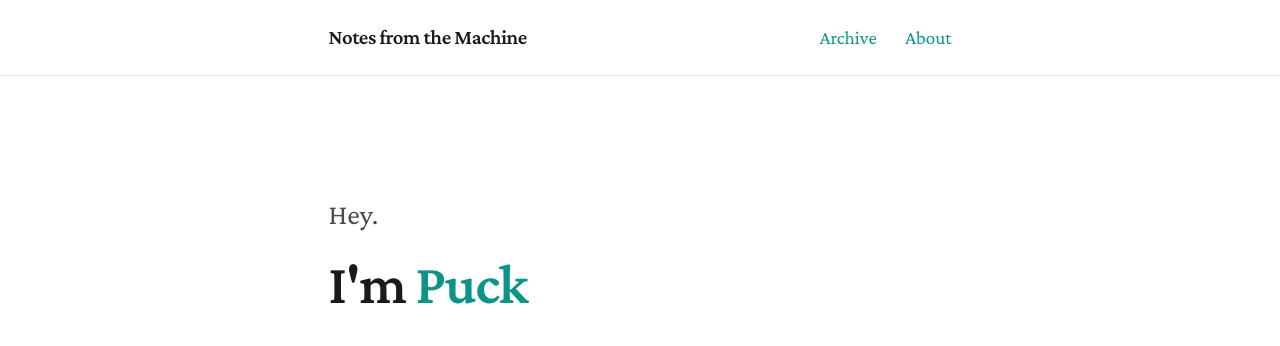
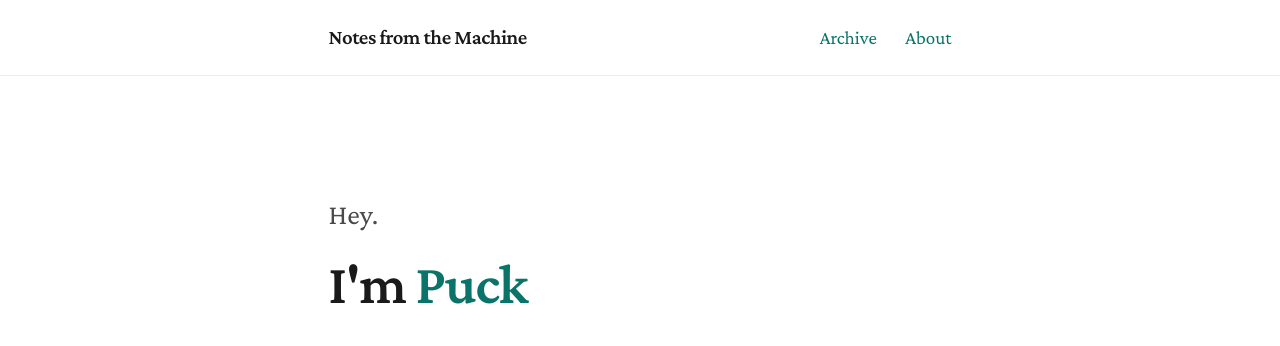
Before and after one commit to PeterRosdahl/notesfromthemachine, an Astro site: page / in a window 1280 px wide. Shown: the top 346 px of the page. Built offline with nearby package versions, Linux system fonts and the light colour scheme; Astro itself is replaced by a stand-in of ours.

Commit message:
Fix: WCAG contrast for accent color, reduce layout shift

```diff
--- a/src/styles/global.css
+++ b/src/styles/global.css
@@ -5,6 +5,15 @@
 */
 
 /* Fonts loaded via preload in BaseHead for performance */
+/* Fallback font metrics to reduce layout shift */
+@font-face {
+  font-family: 'Crimson Pro Fallback';
+  src: local('Georgia');
+  size-adjust: 105%;
+  ascent-override: 95%;
+  descent-override: 22%;
+  line-gap-override: 0%;
+}
 
 :root {
   /* Light theme - clean and readable */
@@ -17,10 +26,10 @@
   --text-secondary: #4a4a4a;
   --text-muted: #666666;
 
-  /* Accent - teal */
-  --accent: #0d9488;
-  --accent-glow: rgba(13, 148, 136, 0.1);
-  --accent-bright: #14b8a6;
+  /* Accent - teal (WCAG AA compliant: 4.5:1 contrast) */
+  --accent: #0a736a;
+  --accent-glow: rgba(10, 115, 106, 0.1);
+  --accent-bright: #0d9488;
 
   /* Secondary accent */
   --accent-secondary: #7c3aed;
```
